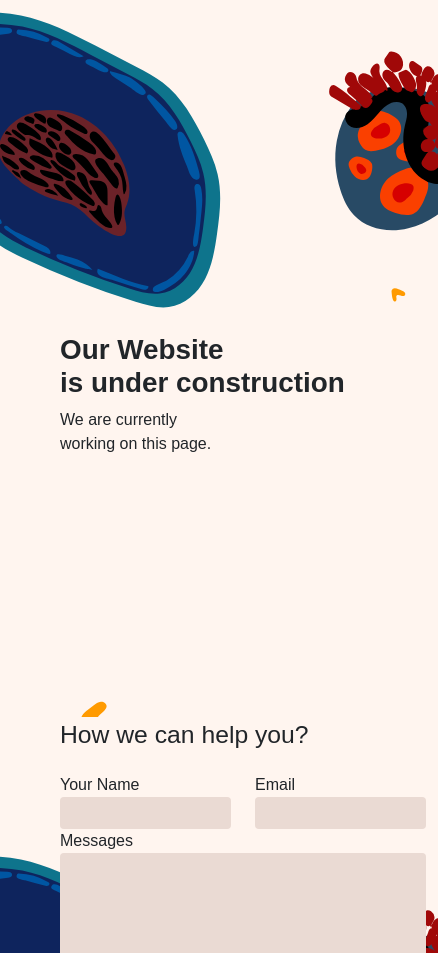
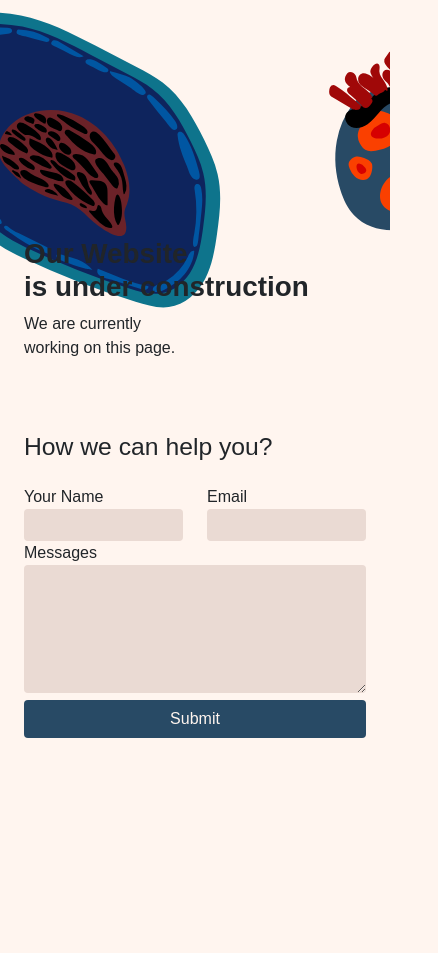
Before and after one commit to xport-indonesia/swissmicrobiome, a plain HTML site: page _index.html in a window 390 px wide. Shown: the part 127-1080 px from the top of the page, 438 px wide, since content can reach past the window. After the commit the page ends 961 px from the top, so only its background shows below. Drawn offline with nearby package versions, Linux system fonts and the light colour scheme.

Commit message:
[UPDATE] responsive

```diff
--- a/_index.html
+++ b/_index.html
@@ -9,15 +9,15 @@
 </head>
 <body style="background-color: #FFF5EF; background-image: url('./artboard.svg'); background-size: cover; font-family: Arial, Helvetica, sans-serif;">
     <div class="container">
-        <div class="row vh-100">
-            <div class="col-md m-5">
+        <div class="row vh-100 mx-0">
+            <div class="col-md my-5">
                 <h3 class="mb-5 pb-5 fw-bold">Swiss Microbiome</h3>
                 <div class="pt-5">
                     <div class="pt-5">
                         <div class="pt-5">
                             <div class="pt-5">
-                                <div class="pt-5">
-                                    <h1 class="pt-5 fw-bold">
+                                <div class="pt-sm-5">
+                                    <h1 class="pt-sm-5 fw-bold">
                                         Our Website<br>
                                         is under construction
                                     </h1>
@@ -31,11 +31,11 @@
                     </div>
                 </div>
             </div>
-            <div class="col-md content m-5">
-                <div class="col pt-5 pb-5">
-                    <div class="container p-0 pt-5 m-0">
-                        <div class="pb-5">
-                            <h2 class="pt-5">How we can help you?</h2>
+            <div class="col-md content my-sm-5 mx-lg-5">
+                <div class="col pt-sm-5 pb-sm-5">
+                    <div class="container p-0 pt-sm-5 m-0">
+                        <div class="pb-sm-5 pb-5">
+                            <h2 class="pt-sm-5">How we can help you?</h2>
                             <div class="row pt-3">
                                 <div class="col">
                                     Your Name
@@ -50,7 +50,7 @@
                                 Messages
                                 <textarea rows="5" class="w-100 border-0 rounded p-1" style="background-color: #EADAD3;" type="text"></textarea>
                             </div>
-                            <div class="content-fluid">
+                            <div class="content-fluid pb-5 pb-sm-0">
                                 <button class="btn w-100" style="background-color: #284A65; color: #FFF5EF;">Submit</button>
                             </div>
                         </div>
```
